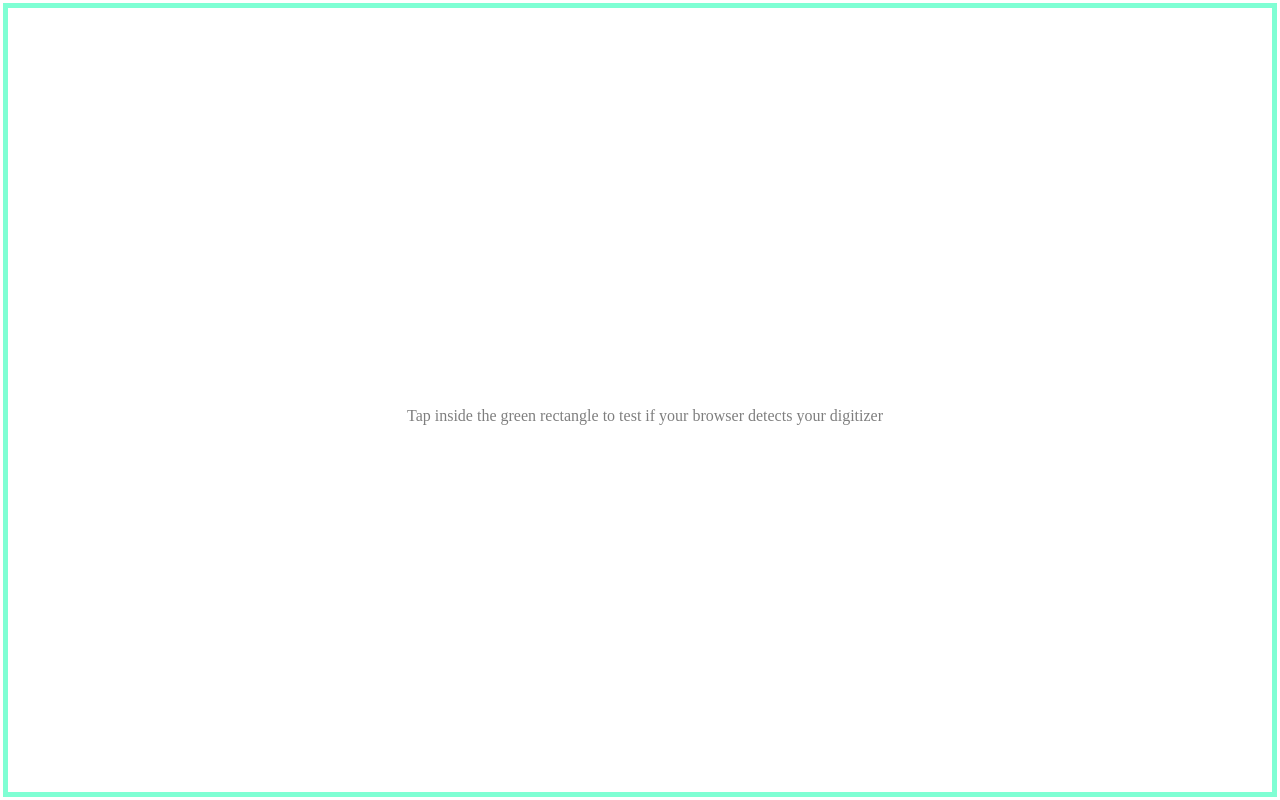
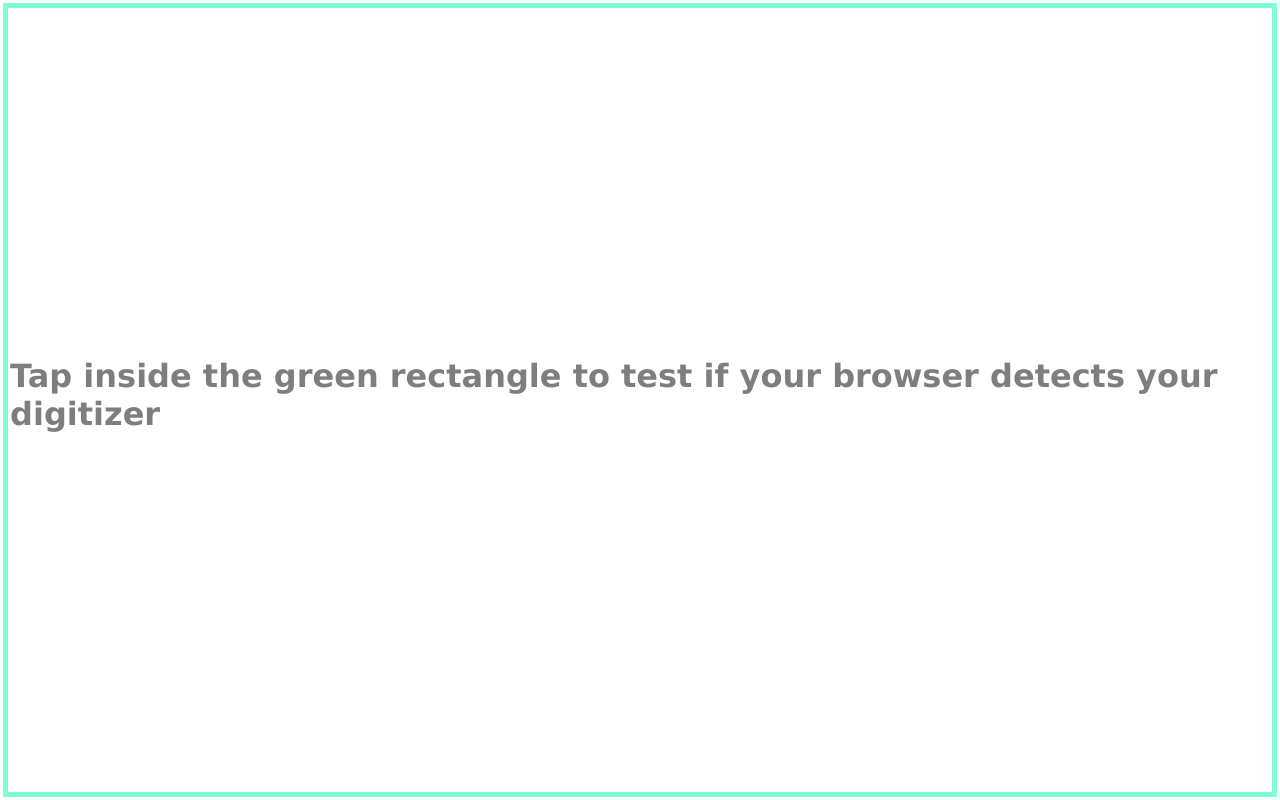
Before and after one commit to bobajeff/test_pointer_events, a website built with webpack: page index.html in a window 1280 px wide. Built offline with nearby package versions, Linux system fonts and the light colour scheme.

Commit message:
Clarified the messages.

```diff
--- a/index.css
+++ b/index.css
@@ -3,6 +3,11 @@
   --height: 100%;
 }
 
+html,
+body {
+  font-family: "Lucida Sans", "Lucida Sans Regular", "Lucida Grande",
+    "Lucida Sans Unicode", Geneva, Verdana, sans-serif;
+}
 
 #canvas {
   outline-color: aquamarine;
@@ -12,15 +17,27 @@
   height: var(--height);
 }
 .center {
+  position: absolute;
+  top: 0px;
+  left: 0px;
   width: var(--width);
   height: var(--height);
+
+  flex-grow: 1;
+
+  display: flex;
+
+  align-items: center;
+  justify-content: center;
 }
-.center p {
-  position: absolute;
-  left: 50%;
-  top: 50%;
-  transform: translate(-50%, -50%);
+.center div {
+  font-weight: bold;
+  font-size: 2em;
+}
 
+.redbg {
+  background-color: red;
+  color: white;
 }
 
 .warning {
@@ -29,16 +46,16 @@
 }
 
 #log {
-
   user-select: none;
   position: absolute;
   top: 0px;
   left: 0px;
 
-  min-width: calc(var(--width) - 10px);
-  min-height: var(--height);
+  width: calc(var(--width) - 30px);
+  height: calc(var(--height) - 30px);
   z-index: -1;
   opacity: 0.5;
+  margin-top: 10px;
   margin-left: 10px;
   margin-right: 5px;
 }
--- a/index.js
+++ b/index.js
@@ -26,12 +26,28 @@ const penContactMoved = 1;
 
 var msg = {
     messages: "",
-    log: function(text){ this.messages += `<p class=\"log\">${text}</p>`},
-    warn: function(text){ this.messages += `<p class=\"warning\">⚠️ ${text}</p>`},
-    center: function(text){ this.messages += `<div class=\"center\"><p>${text}</p></div>`},
+    error_messages: "",
+    log: function(text){ this.messages += `<div>${text}<br></div>`},
+    warn: function(text){ this.messages += `<div class=\"warning\">⚠️ ${text}</div><br>`},
+    err: function(text){ this.error_messages += `${text}</br>`},
+    center: function(text){ this.messages += `<div class=\"center\"><div>${text}</div></div>`},
     publish: function(){
-        log.innerHTML = this.messages;
-        this.messages = "";
+        if (this.error_messages != "") {
+            log.classList.add("redbg");
+            this.red = true;
+            this.messages  += `<div class=\"center\"><div>${this.error_messages}</div></div>`;
+            log.innerHTML = this.messages;
+            this.error_messages = "";
+            this.messages = "";
+        }
+        else {
+            if (this.red == true) {
+                log.classList.remove("redbg");
+                this.red = false;
+            }
+            log.innerHTML = this.messages;
+            this.messages = "";
+        }
     }
 }
 
@@ -108,8 +124,8 @@ function getpointerdata(event) {
 
     }
     else {
-        msg.warn("Pen not Detected.");
-        msg.log("button: " + event.button);
+        msg.err("Pen not Detected.");
+        msg.err("<br>pointerType = \"" + event.pointerType + "\"");
     }
     // console.log("isPrimary: " + event.isPrimary); //used for multitouch
     msg.log("pointerId: " + event.pointerId);
```
